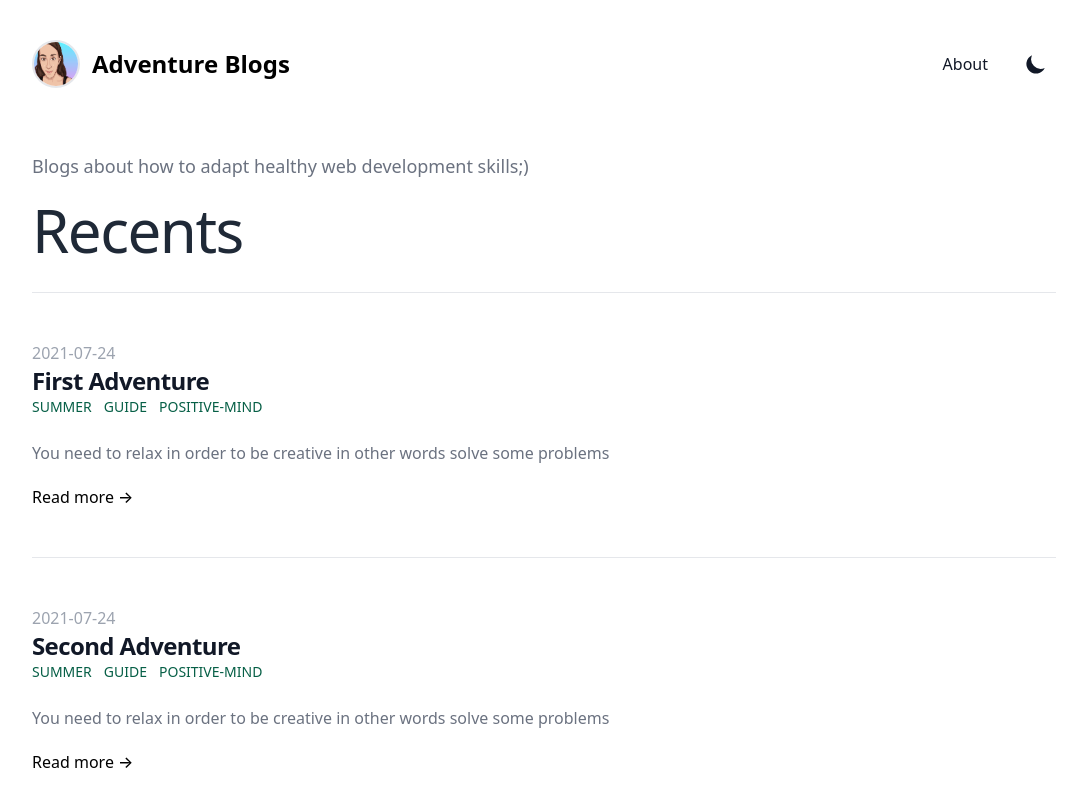
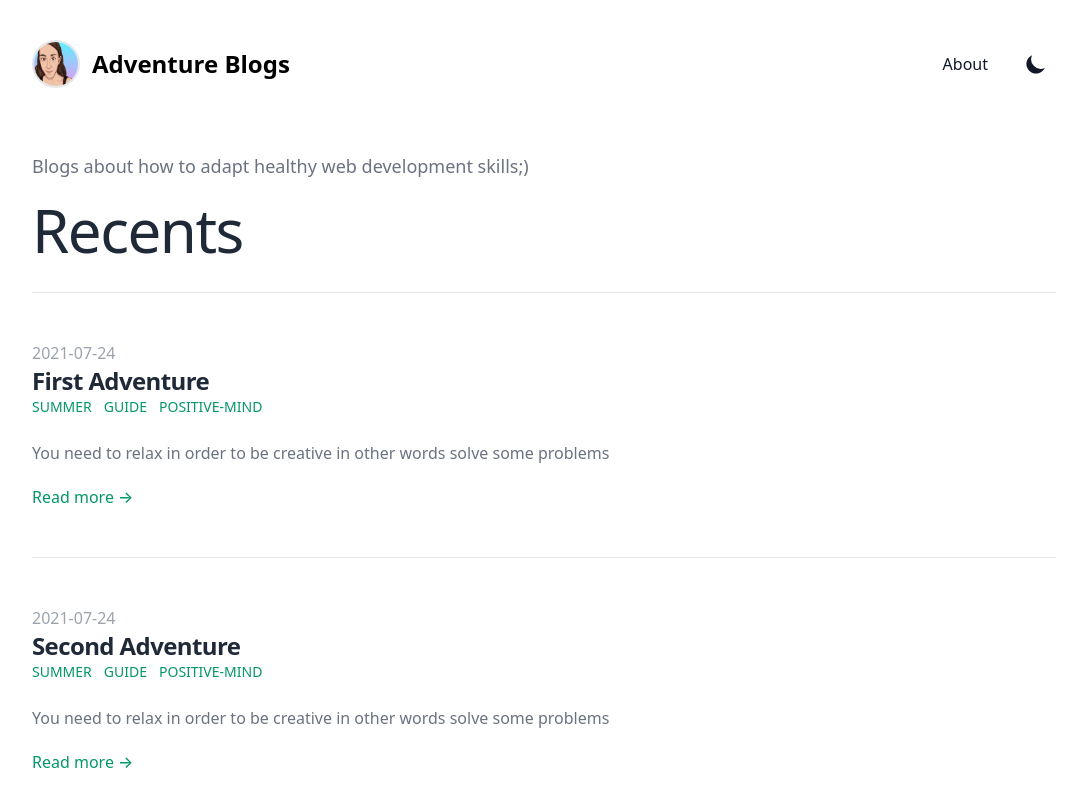
Before and after one commit to definite2/defneeroglu, a Next.js app: page / in a window 1280 px wide. Shown: the top 806 px of the page, without its empty margins (96-1171 px from the left). Built offline with nearby package versions, Linux system fonts and the light colour scheme; what @tailwindcss/typography would draw is missing.

Commit message:
link color update

```diff
--- a/src/components/Tag.js
+++ b/src/components/Tag.js
@@ -4,7 +4,7 @@ import Link from 'next/link'
 const Tag = ({ text }) => {
   return (
     <Link href={`/tags/${(text)}`}>
-      <a className="mr-3 text-sm font-medium uppercase text-green-800 hover:text-green-600 dark:hover:text-green-600">
+      <a className="mr-3 text-sm font-medium uppercase text-green-600 hover:text-green-500 dark:hover:text-green-500">
         {text.split(' ').join('-')}
       </a>
     </Link>
--- a/src/pages/index.js
+++ b/src/pages/index.js
@@ -47,7 +47,7 @@ export default function Home({ posts }) {
                         <h2 className="text-2xl font-bold leading-8 tracking-tight">
                           <CustomLink
                             href={`/blog/${slug}`}
-                            className="text-gray-900 dark:text-gray-100"
+                            className="text-gray-800 dark:text-gray-100"
                           >
                             {title}
                           </CustomLink>
@@ -65,7 +65,7 @@ export default function Home({ posts }) {
                       {<div className="text-base font-medium leading-6">
                         <CustomLink
                           href={`/blog/${slug}`}
-                          className="text-primary-500 hover:text-primary-600 dark:hover:text-primary-400"
+                          className="text-green-600 hover:text-green-500 dark:hover:text-green-400"
                           aria-label={`Read "${title}"`}
                         >
                           {" "}
@@ -84,7 +84,7 @@ export default function Home({ posts }) {
         <div className="flex justify-end text-base font-medium leading-6">
           <CustomLink
             href="/blog"
-            className="text-primary-500 hover:text-primary-600 dark:hover:text-primary-400"
+            className="text-green-500 hover:text-green-600 dark:hover:text-green-400"
             aria-label="all posts"
           >
             More Posts &rarr;
```
